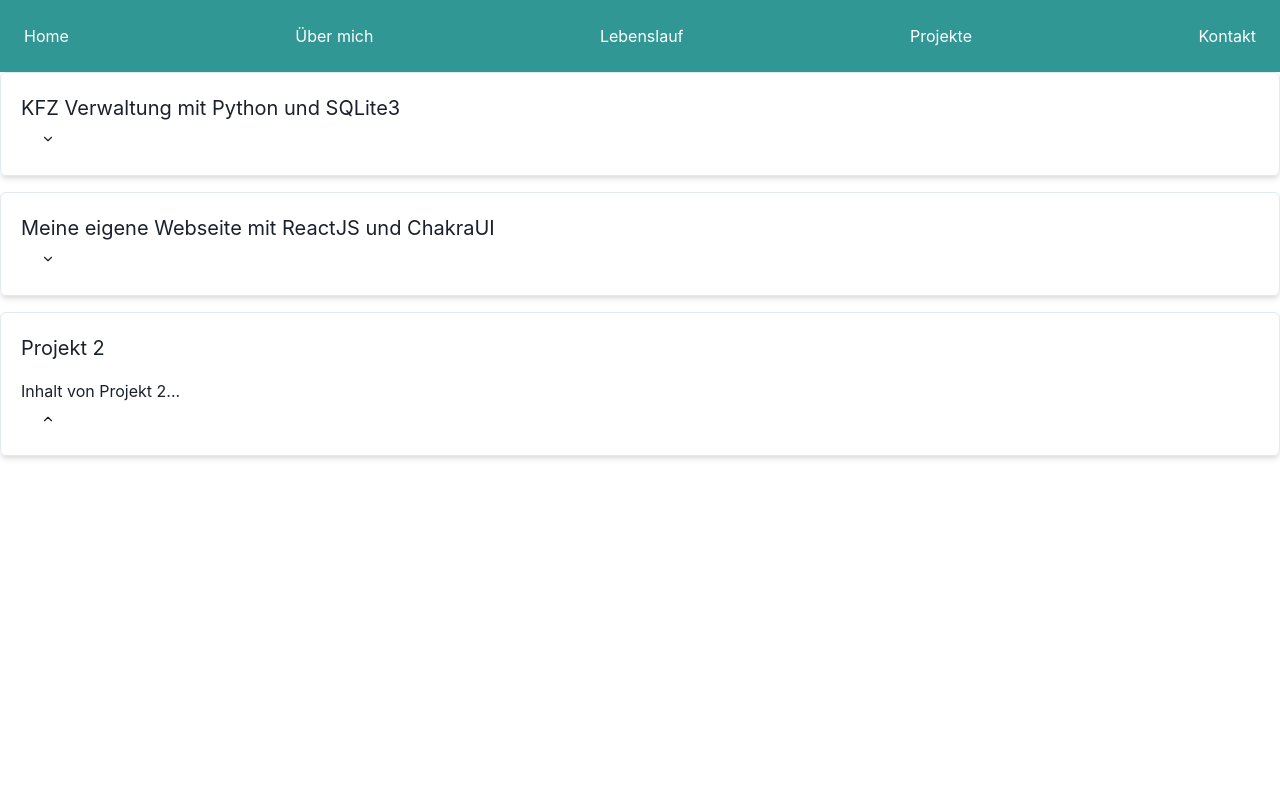
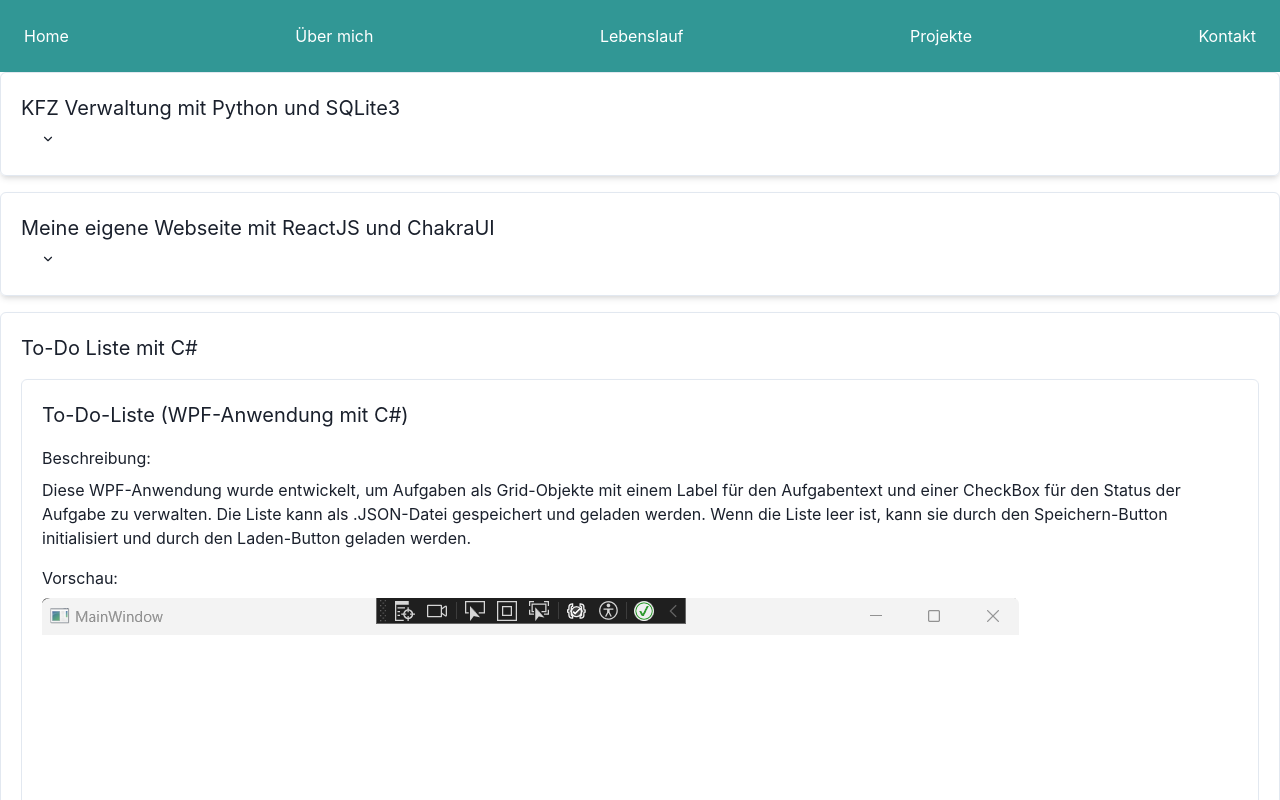
Before and after one commit to uweMaes/UweMaesWeb, a React (Create React App) app: page /projects in a window 1280 px wide. Both pictures are taken after a click on the button 44 px from the left and 379 px from the top of the page. Shown: the top 800 px of the page. Built offline with nearby package versions, Linux system fonts and the light colour scheme.

Commit message:
Projekt To-Do hinzugefügt

```diff
--- a/src/components/Home.jsx
+++ b/src/components/Home.jsx
@@ -60,7 +60,7 @@ const Home = () => {
           Ihnen gefällt, was Sie sehen?
         </Heading>
         <Text fontSize="lg" mb={4}>
-          Dann können Sie hier meine Bewerbun herunterladen.
+          Dann können Sie hier meine Bewerbung herunterladen.
         </Text>
         <ChakraLink
           as="a"
--- a/src/components/Projects.jsx
+++ b/src/components/Projects.jsx
@@ -3,6 +3,7 @@ import { Box, Text, Button, VStack, Collapse } from "@chakra-ui/react";
 import { FiChevronDown, FiChevronUp } from "react-icons/fi";
 import KFZVerwaltung from "./projects/KFZVerwaltung";
 import ReactWebseiteProjekt from "./projects/ReactWebseiteProjekt";
+import ToDoListInfo from "./projects/ToDoListInfo";
 
 const projects = [
   {
@@ -17,7 +18,12 @@ const projects = [
     content: <ReactWebseiteProjekt />,
     isCustomComponent: true,
   },
-  { id: 2, name: "Projekt 2", content: "Inhalt von Projekt 2..." },
+  {
+    id: 2,
+    name: "To-Do Liste mit C#",
+    content: <ToDoListInfo />,
+    isCustomComponent: true,
+  },
 ];
 
 function Projects() {
--- /dev/null
+++ b/src/components/projects/ToDoListInfo.jsx
@@ -0,0 +1,49 @@
+import React from "react";
+import { Box, Image, Link, Text } from "@chakra-ui/react";
+
+function ToDoListInfo() {
+  const todoWithoutTasksImageUrl = `${process.env.PUBLIC_URL}/assets/project_images/To-Do/ToDo ohne Aufgaben.png`;
+  const todoWithTasksImageUrl = `${process.env.PUBLIC_URL}/assets/project_images/To-Do/ToDo mit Aufgaben.png`;
+
+  return (
+    <Box p={5} shadow="md" borderWidth="1px" borderRadius="md" width="100%">
+      <Text fontSize="xl" mb={4}>
+        To-Do-Liste (WPF-Anwendung mit C#)
+      </Text>
+
+      {/* Beschreibung */}
+      <Text mb={2}>Beschreibung:</Text>
+      <Text mb={4}>
+        Diese WPF-Anwendung wurde entwickelt, um Aufgaben als Grid-Objekte mit
+        einem Label für den Aufgabentext und einer CheckBox für den Status der
+        Aufgabe zu verwalten. Die Liste kann als .JSON-Datei gespeichert und
+        geladen werden. Wenn die Liste leer ist, kann sie durch den
+        Speichern-Button initialisiert und durch den Laden-Button geladen
+        werden.
+      </Text>
+
+      {/* Bilder */}
+      <Text mb={2}>Vorschau:</Text>
+      <Image
+        borderRadius="md"
+        src={todoWithoutTasksImageUrl}
+        alt="To-Do-Liste ohne Aufgaben"
+        mb={4}
+      />
+      <Image
+        borderRadius="md"
+        src={todoWithTasksImageUrl}
+        alt="To-Do-Liste mit Aufgaben"
+        mb={4}
+      />
+
+      {/* GitHub-Link */}
+      <Text mb={2}>GitHub-Repository:</Text>
+      <Link href="https://github.com/uweMaes/To-Do-Liste" isExternal>
+        To-Do-Liste (GitHub)
+      </Link>
+    </Box>
+  );
+}
+
+export default ToDoListInfo;
```
Also changed, not shown: public/assets/project_images/To-Do/ToDo mit Aufgaben.png (added), public/assets/project_images/To-Do/ToDo ohne Aufgaben.png (added).
